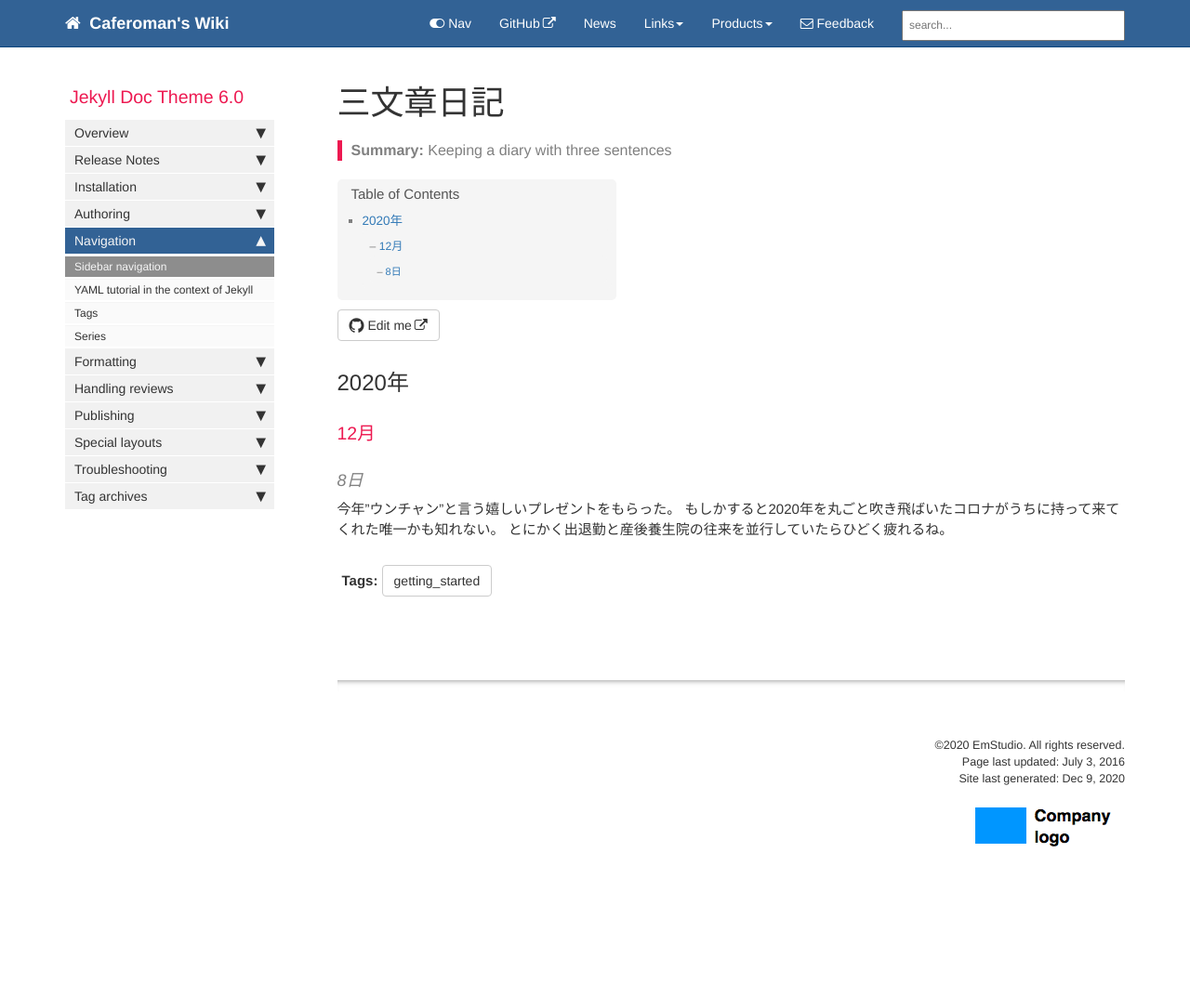
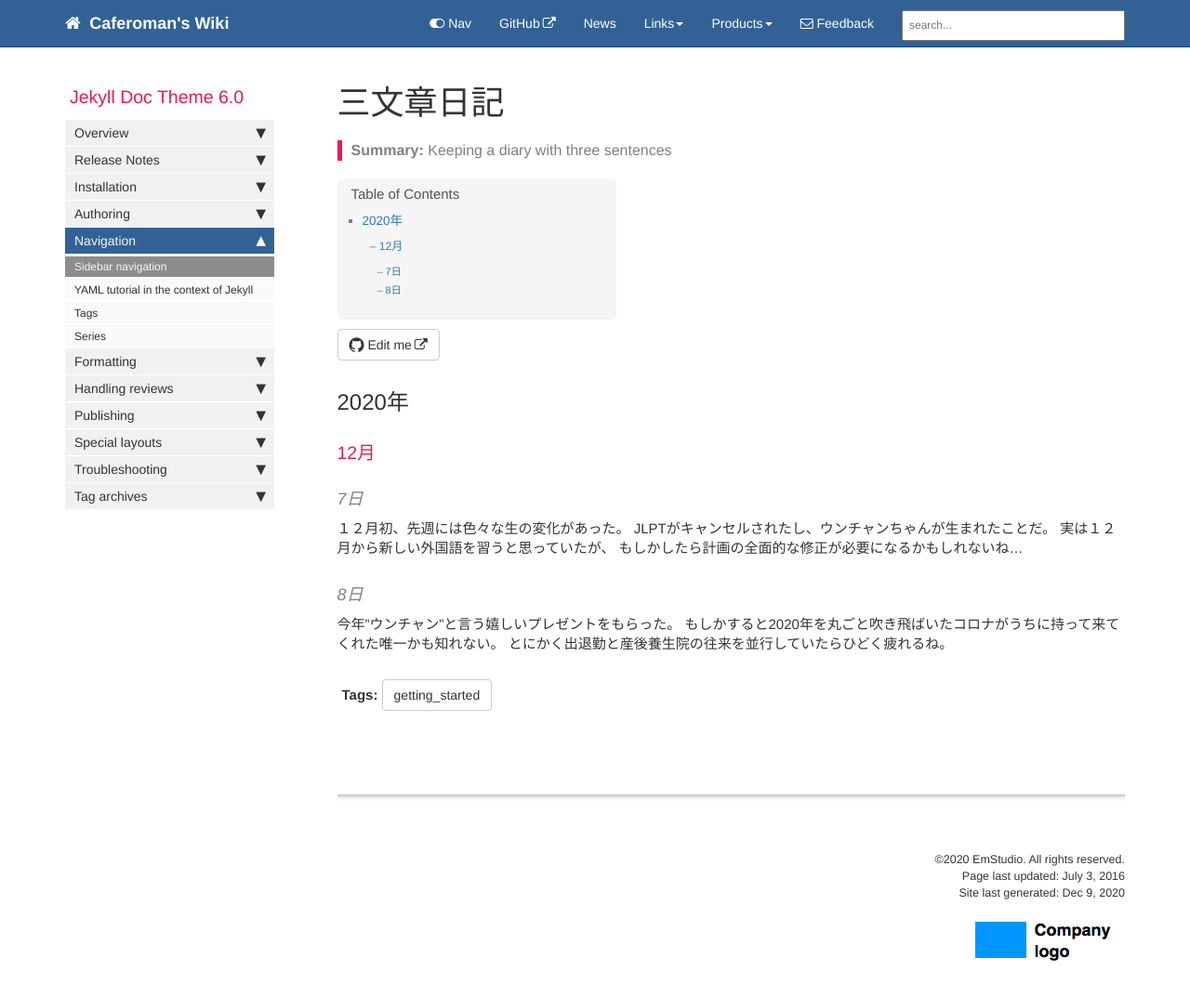
Before and after one commit to caferoman/caferoman.github.io, a Jekyll site: the page built from pages/mydoc/japanese_diary.md, in a window 1280 px wide and 1110 px high. Shown: the top 1073 px of the window at 93% size. Built offline with Jekyll 4.4.1, drawn with Linux system fonts in a browser that asks for light colours; comment, search, counter and statistics services are not loaded.

Commit message:
Update japanese_diary.md

```diff
--- a/pages/mydoc/japanese_diary.md
+++ b/pages/mydoc/japanese_diary.md
@@ -13,7 +13,15 @@ folder: mydoc
 
 ### 12月
 
+#### 7日
+
+１２月初、先週には色々な生の変化があった。
+JLPTがキャンセルされたし、ウンチャンちゃんが生まれたことだ。
+実は１２月から新しい外国語を習うと思っていたが、
+もしかしたら計画の全面的な修正が必要になるかもしれないね...
+
 #### 8日
+
 今年”ウンチャン”と言う嬉しいプレゼントをもらった。
 もしかすると2020年を丸ごと吹き飛ばいたコロナがうちに持って来てくれた唯一かも知れない。
 とにかく出退勤と産後養生院の往来を並行していたらひどく疲れるね。
```
